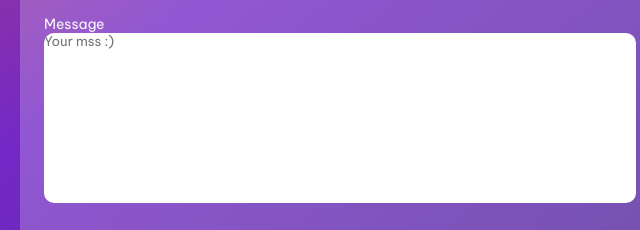
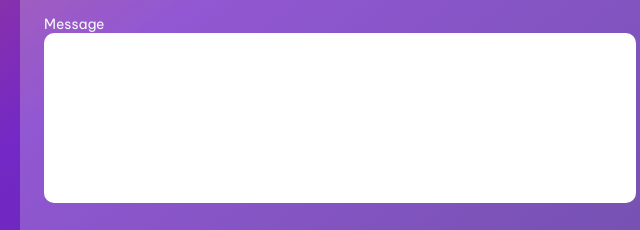
Before and after one commit to faazdy/Simple-Contact-Page, a plain HTML site: page index.html in a window 1280 px wide. Shown: the part 525-755 px from the top of the page, 300-940 px from the left. Drawn offline with Linux system fonts and the light colour scheme.

Commit message:
index.html

```diff
--- a/index.html
+++ b/index.html
@@ -56,7 +56,7 @@
 
             <section class="row3">
                 <label for="msj">Message</label><br>
-                <textarea name="" id="" cols="30" rows="10" placeholder="Your mss :)"></textarea>
+                <textarea name="" id="" cols="30" rows="10"></textarea>
             </section>
 
             <button>Contact Sales</button>
```
